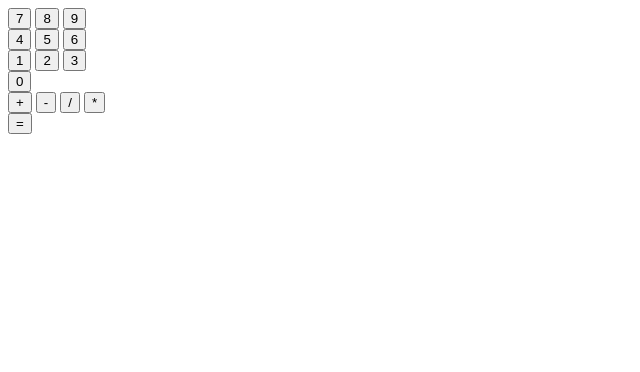
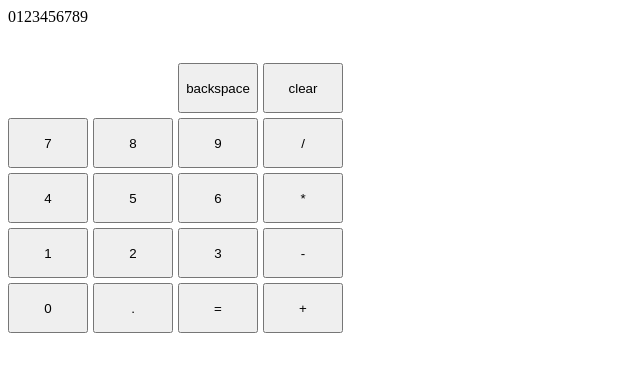
Before and after one commit to Timework/Calculator, a plain HTML site: page index.html in a window 1280 px wide. Shown: the whole page, without its empty margins (0-640 px from the left). Drawn offline with Linux system fonts and the light colour scheme.

Commit message:
making calculator layout

```diff
--- a/index.html
+++ b/index.html
@@ -8,26 +8,29 @@
     <title>Calculator</title>
 </head>
 <body>
-    <button id="7" type="button">7</button>
-    <button id="8" type="button">8</button>
-    <button id="9" type="button">9</button>
-    <br>
-    <button id="4" type="button">4</button>
-    <button id="5" type="button">5</button>
-    <button id="6" type="button">6</button>
-    <br>
-    <button id="1" type="button">1</button>
-    <button id="2" type="button">2</button>
-    <button id="3" type="button">3</button>
-    <br>
-    <button id="0" type="button">0</button>
-    <br>
-    <button id="+" type="button">+</button>
-    <button id="-" type="button">-</button>
-    <button id="/" type="button">/</button>
-    <button id="*" type="button">*</button>
-    <br>
-    <button id="=" type="button">=</button>
+    <div id="container">
+    <div class="display">
+        0123456789
+    </div>
+    <button id="num7" type="button">7</button>
+    <button id="num8" type="button">8</button>
+    <button id="num9" type="button">9</button>
+    <button id="num4" type="button">4</button>
+    <button id="num5" type="button">5</button>
+    <button id="num6" type="button">6</button>
+    <button id="num1" type="button">1</button>
+    <button id="num2" type="button">2</button>
+    <button id="num3" type="button">3</button>
+    <button id="num0" type="button">0</button>
+    <button id="plus" type="button">+</button>
+    <button id="minus" type="button">-</button>
+    <button id="divide" type="button">/</button>
+    <button id="multi" type="button">*</button>
+    <button id="equal" type="button">=</button>
+    <button id="clear" type="button">clear</button>
+    <button id="deci" type="button">.</button>
+    <button id="backspace" type="button">backspace</button>
+    </div>
     <script src="script.js"></script>
 </body>
 </html>
--- a/style.css
+++ b/style.css
@@ -0,0 +1,72 @@
+
+#container{
+    display: grid;
+    grid-template-columns: repeat(4, 80px);
+    grid-template-rows: repeat(6, 50px);
+    grid-column-gap: 5px;
+    grid-row-gap: 5px;
+    grid-template-areas:
+    "display display display display"
+    "blank blank backspace clear"
+    "num7 num8 num9 divide"
+    "num4 num5 num6 multi"
+    "num1 num2 num3 minus"
+    "num0 deci equal plus";
+}
+.display{
+    grid-area: display;
+}
+#num0{
+    grid-area: num0;
+}
+#num1{
+    grid-area: num1;
+}
+#num2{
+    grid-area: num2;
+}
+#num3{
+    grid-area: num3;
+}
+#num4{
+    grid-area: num4;
+}
+#num5{
+    grid-area: num5;
+}
+#num6{
+    grid-area: num6;
+}
+#num7{
+    grid-area: num7;
+}
+#num8{
+    grid-area: num8;
+}
+#num9{
+    grid-area: num9;
+}
+#deci{
+    grid-area: deci;
+}
+#equal{
+    grid-area: equal;
+}
+#divide{
+    grid-area: divide;
+}
+#multi{
+    grid-area: multi;
+}
+#minus{
+    grid-area: minus;
+}
+#plus{
+    grid-area: plus;
+}
+#backspace{
+    grid-area: backspace;
+}
+#clear{
+    grid-area: clear;
+}
```
